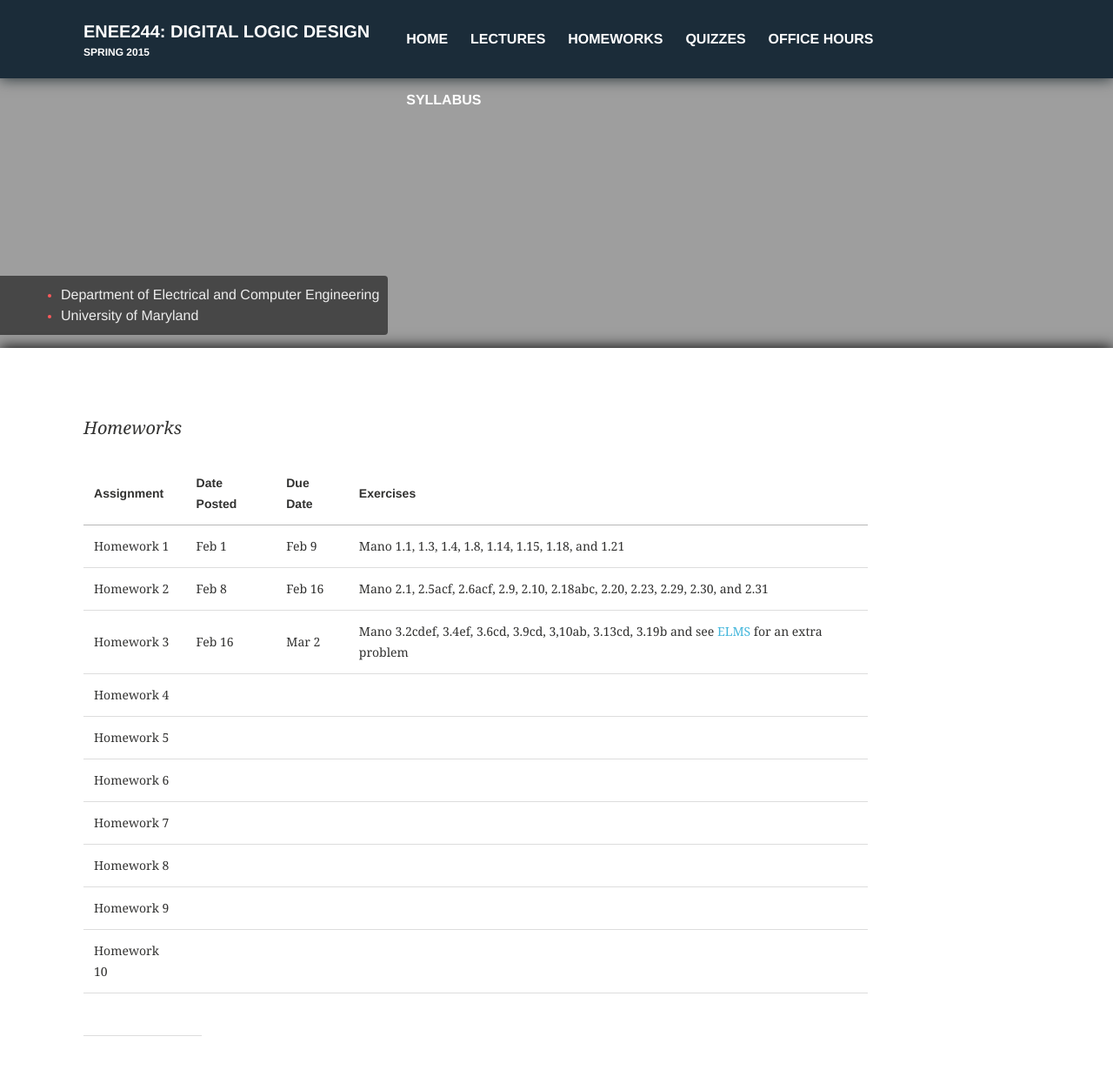
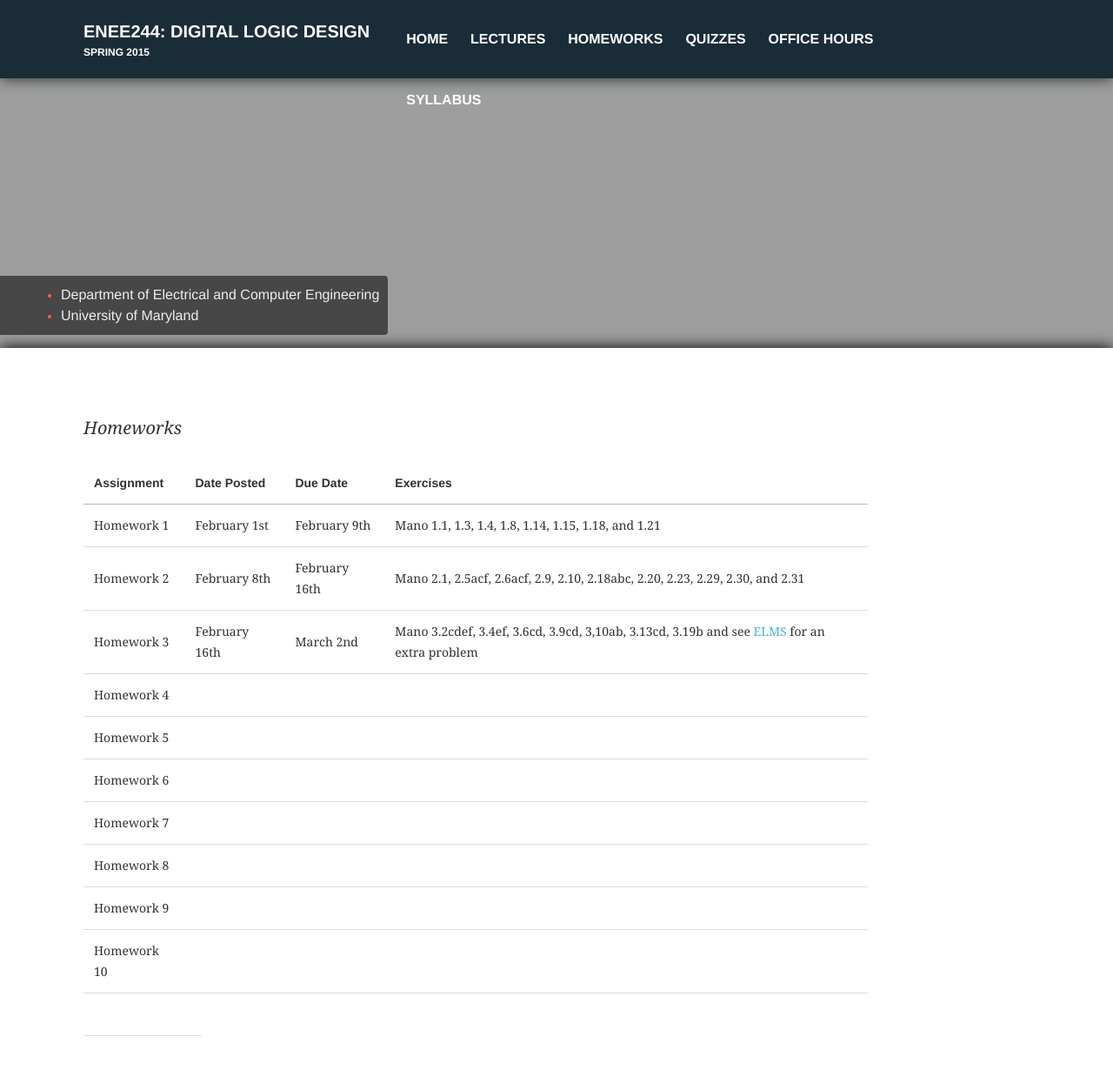
Before and after one commit to enee244/enee244.github.io, a Jekyll site: the page built from homeworks/index.md, in a window 1280 px wide and 1258 px high. Shown: the top 1230 px of the window at 87% size. Built offline with Jekyll 4.4.1, drawn with Linux system fonts in a browser that asks for light colours.

Commit message:
Update index.md

```diff
--- a/homeworks/index.md
+++ b/homeworks/index.md
@@ -11,9 +11,9 @@ toc: false
 
 Assignment | Date Posted | Due Date | Exercises |
 ---------- | ----------- | --------
-Homework 1 |     Feb 1  |  Feb 9   | Mano 1.1, 1.3, 1.4, 1.8, 1.14, 1.15, 1.18, and 1.21
-Homework 2 |     Feb 8    |  Feb 16    | Mano 2.1, 2.5acf, 2.6acf, 2.9, 2.10, 2.18abc, 2.20, 2.23, 2.29, 2.30, and 2.31
-Homework 3|      Feb 16    | Mar 2    | Mano 3.2cdef, 3.4ef, 3.6cd, 3.9cd, 3,10ab, 3.13cd, 3.19b and see [ELMS](https://myelms.umd.edu/courses/1131242/discussion_topics/2553002) for an extra problem
+Homework 1 |     February 1st  |  February 9th   | Mano 1.1, 1.3, 1.4, 1.8, 1.14, 1.15, 1.18, and 1.21
+Homework 2 |     February 8th    |  February 16th    | Mano 2.1, 2.5acf, 2.6acf, 2.9, 2.10, 2.18abc, 2.20, 2.23, 2.29, 2.30, and 2.31
+Homework 3|      February 16th    | March 2nd    | Mano 3.2cdef, 3.4ef, 3.6cd, 3.9cd, 3,10ab, 3.13cd, 3.19b and see [ELMS](https://myelms.umd.edu/courses/1131242/discussion_topics/2553002) for an extra problem
 Homework 4 |          | |
 Homework 5|      | |
 Homework 6 |       |     |
```
